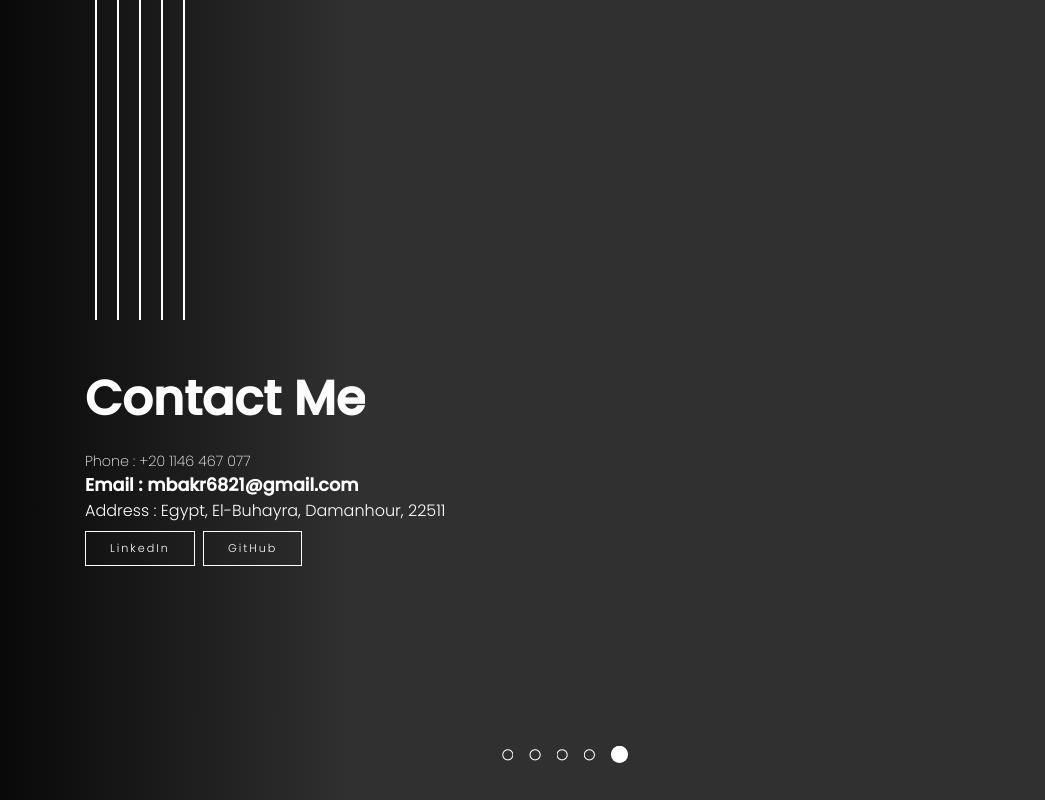
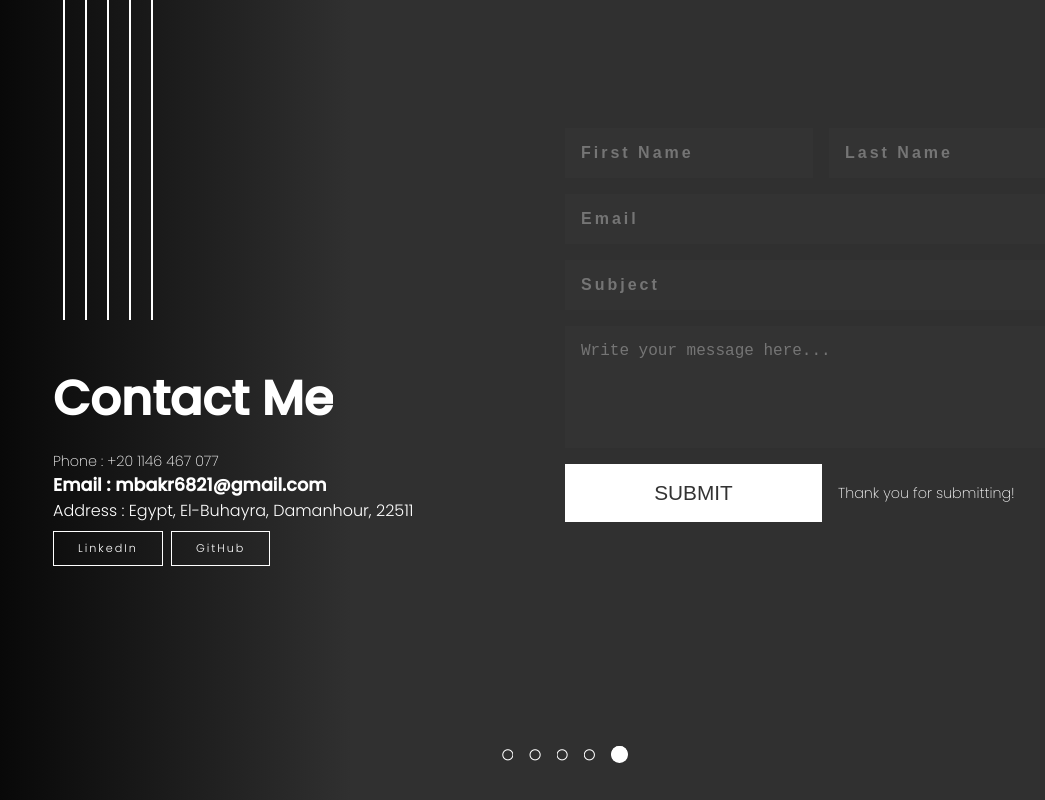
Before and after one commit to MahmoudBakr23/new-portfolio, a React (Create React App) app: page /contactme in a window 1280 px wide. Shown: the whole page, without its empty margins (75-1120 px from the left). Built offline with nearby package versions, Linux system fonts and the light colour scheme.

Commit message:
Add contact form to the Contact Component

```diff
--- a/src/Components/Contact.js
+++ b/src/Components/Contact.js
@@ -3,12 +3,13 @@ import { Container, LinesCont, OneLine } from "./Styles/Home.styled";
 import { EducationWrapper, Time, University, College, EducationItem } from "./Styles/Education.styled";
 import { TechDiv, TechItem, Link } from "./Styles/Experience.styled";
 import { Heading } from "./Styles/About.styled";
+import { Name, NameDiv, FormBtn, FormDiv, Message } from "./Styles/Contact.styled";
 
 const Contact = () => {
     return(
         <div>
             <Container right>
-            <EducationWrapper flex={"center"} margin={"10rem 0 0 10rem"}>
+            <EducationWrapper flex={"center"} margin={"10rem 0 0 8rem"}>
                 <Heading>Contact Me</Heading>
                 <EducationItem>
                     <Time>Phone : +20 1146 467 077</Time>
@@ -20,7 +21,22 @@ const Contact = () => {
                     </TechDiv>
                 </EducationItem>
             </EducationWrapper>
-                <LinesCont right={"100"} top={"0"} hght={"40%"} mar={"0 10rem"}>
+            <EducationWrapper flex={"center"} margin={"8rem 8rem 0 0"}>
+                <FormDiv action="https://formspree.io/f/myylerlb" method="POST">
+                    <NameDiv>
+                        <Name name="first Name" placeholder="First Name" width={"100%"} required/>
+                        <Name name="second Name" placeholder="Last Name" margin={"0 0 0 1rem"} width={"100%"} required/>
+                    </NameDiv>
+                    <Name type="email" name="email" placeholder="Email" width={"100%"} margin={"1rem 0 0 0"} required/>
+                    <Name name="subject" placeholder="Subject" width={"100%"} margin={"1rem 0 0 0"} required/>
+                    <Message name="message" placeholder="Write your message here..." rows={"5"} required/>
+                    <NameDiv>
+                        <FormBtn name="Button" type="submit">SUBMIT</FormBtn>
+                        <Time style={{width:"100%", margin:"1rem 0 0 0"}}>Thank you for submitting!</Time>
+                    </NameDiv>
+                </FormDiv>
+            </EducationWrapper>
+                <LinesCont right={"100"} top={"0"} hght={"40%"} mar={"0 8rem"}>
                     <OneLine />
                     <OneLine />
                     <OneLine />
--- /dev/null
+++ b/src/Components/Styles/Contact.styled.js
@@ -0,0 +1,63 @@
+import styled from "styled-components";
+
+const FormDiv = styled.form`
+    display: flex;
+    flex-direction: column;
+    align-self: flex-end;
+    align-items: flex-start;
+    justify-content: start;
+    width: 100%;
+    height: 100%;
+`
+
+const NameDiv = styled.div`
+    display: flex;
+    width: 100%;
+    align-items: center;
+`
+
+const Name = styled.input`
+    border: 0;
+    outline: 0;
+    padding: 1rem;
+    font-size: 1rem;
+    font-weight: 600;
+    color: white;
+    width: ${props => props.width};
+    margin: ${props => props.margin};
+    background-color: #333;
+    letter-spacing: 3px;
+    &:focus {
+        border-bottom: 1px solid white;
+    }
+`
+
+const Message = styled.textarea`
+    border: 0;
+    outline: 0;
+    padding: 1rem;
+    font-size: 1rem;
+    font-weight: 300;
+    margin: 1rem 0 0 0;
+    color: white;
+    width: 100%;
+    background-color: #333;
+    &:active {
+        border-bottom: 1px solid white;
+    }
+`
+
+const FormBtn = styled.button`
+    padding: 1rem;
+    margin: 1rem 1rem 0 0;
+    width: 100%;
+    font-size: 1.3rem;
+    font-weight: 500;
+    background-color: white;
+    color: #333;
+    border: 1px solid white;
+    outline: 0;
+    background-color: #fff;
+`
+
+export { FormBtn, FormDiv, Name, Message, NameDiv };
```
